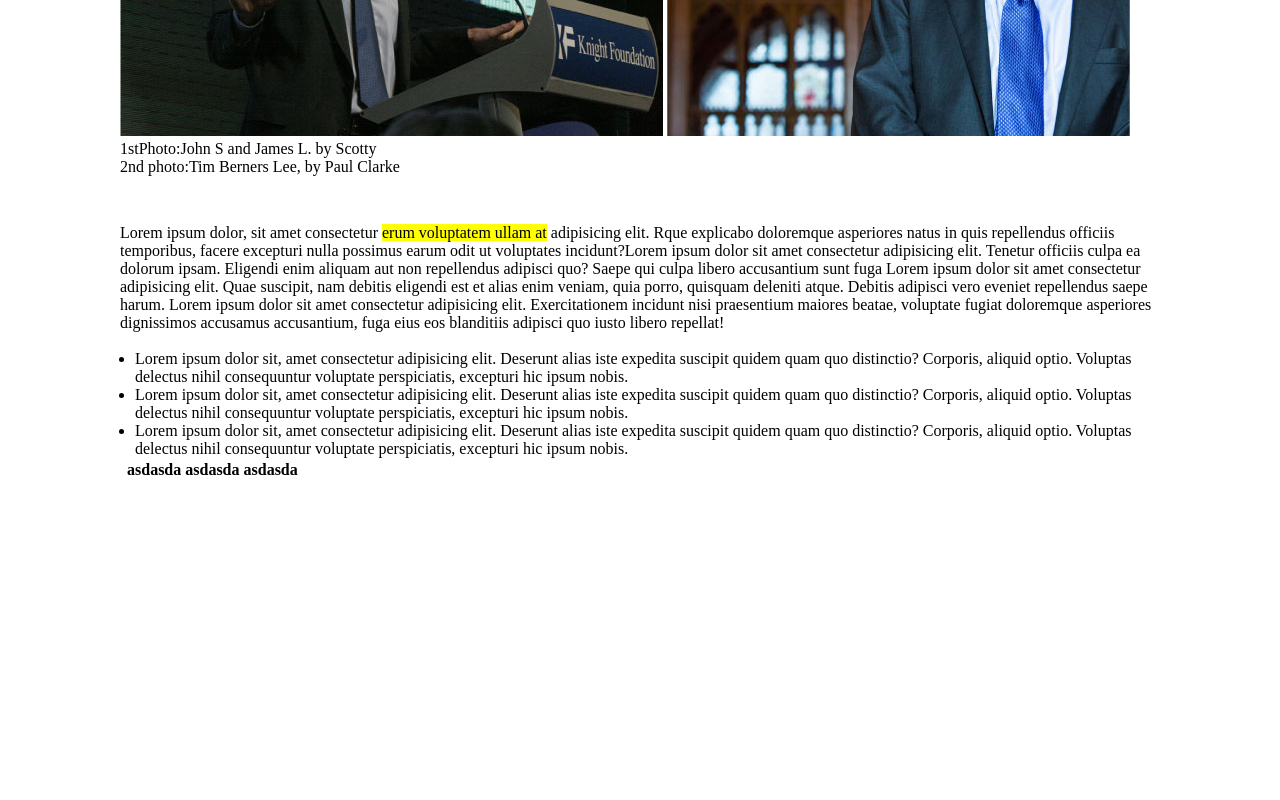
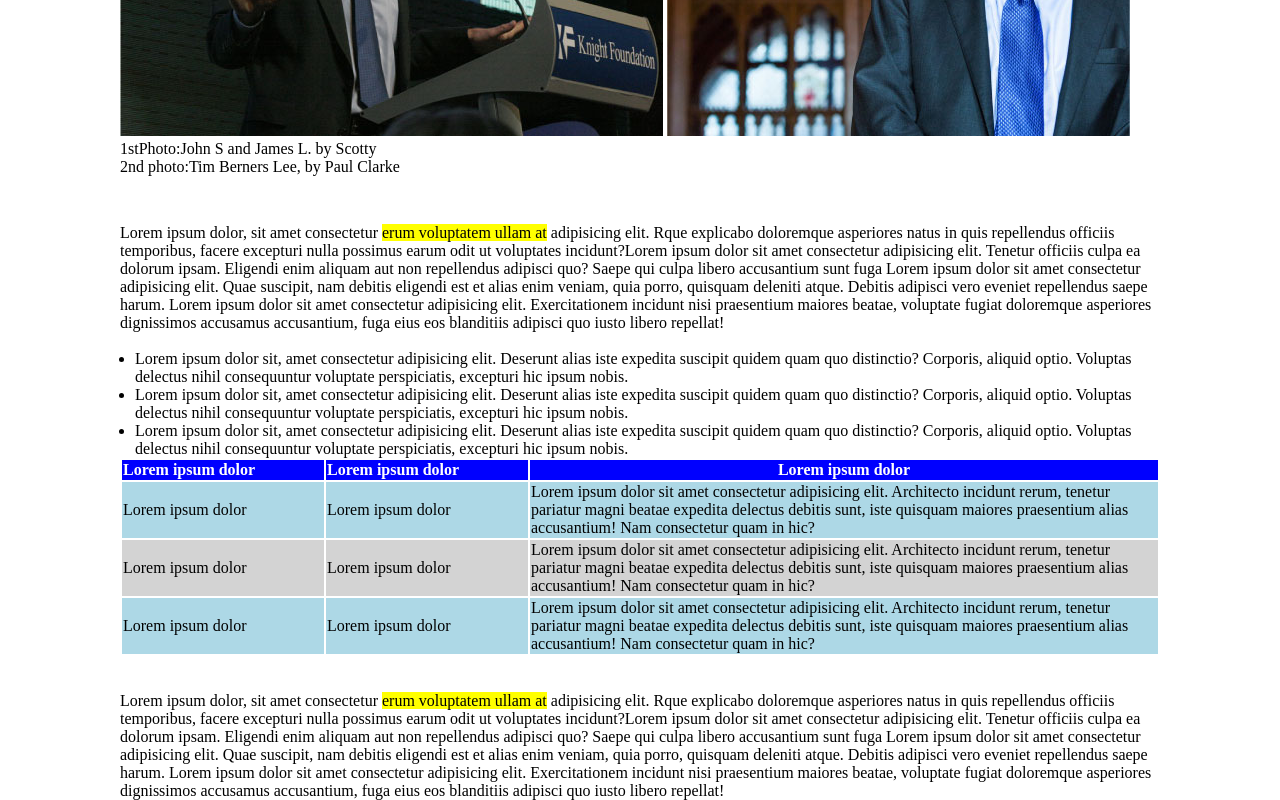
Before and after one commit to AndreaDeGiorgi00/html-css-booleaner, a plain HTML site: page index.html in a window 1280 px wide. Shown: the part 556-1356 px from the top of the page. Before the commit the page ends 1038 px from the top, so only its background shows below. Drawn offline with Linux system fonts and the light colour scheme; files whose address does not match are found by name.

Commit message:
tabella sbagliata

```diff
--- a/index.html
+++ b/index.html
@@ -48,21 +48,68 @@
     </ul>
 
     <table>
-        <td>
-            <th>
-                asdasda
+        <thead>
+            <th class="colonna corta">
+                Lorem ipsum dolor
             </th>
 
-            <th>
-                asdasda
+            <th class="colonna corta">
+                Lorem ipsum dolor
             </th>
 
-            <th>
-                asdasda
+            <th class="colonna lunga">
+                Lorem ipsum dolor
             </th>
+        </thead>
 
-        </td>
+        <tr class="ultima">
+            <td class="colonna corta">
+                Lorem ipsum dolor
+            </td>
+
+            <td class="colonna corta">
+                Lorem ipsum dolor
+            </td>
+
+            <td>
+                Lorem ipsum dolor sit amet consectetur adipisicing elit. Architecto incidunt rerum, tenetur pariatur magni beatae expedita delectus debitis sunt, iste quisquam maiores praesentium alias accusantium! Nam consectetur quam in hic?
+            </td>
+        </tr>
+
+        <tr class="righa diversa" >
+            <td class="colonna corta">
+                Lorem ipsum dolor
+            </td>
+
+            <td class="colonna corta">
+                Lorem ipsum dolor
+            </td>
+
+            <td>
+                Lorem ipsum dolor sit amet consectetur adipisicing elit. Architecto incidunt rerum, tenetur pariatur magni beatae expedita delectus debitis sunt, iste quisquam maiores praesentium alias accusantium! Nam consectetur quam in hic?
+            </td>
+        </tr>
+
+
+
+        <tr class="ultima">
+            <td class="colonna corta">
+                Lorem ipsum dolor
+            </td>
+
+            <td class="colonna corta">
+                Lorem ipsum dolor
+            </td>
+
+            <td>
+                Lorem ipsum dolor sit amet consectetur adipisicing elit. Architecto incidunt rerum, tenetur pariatur magni beatae expedita delectus debitis sunt, iste quisquam maiores praesentium alias accusantium! Nam consectetur quam in hic?
+            </td>
+        </tr>
     </table>
+    <br>
+    <br>
+    <span class="testo">Lorem ipsum dolor, sit amet consectetur <span class="evidenziatore">erum voluptatem ullam at</span> adipisicing elit. Rque explicabo doloremque asperiores natus in quis repellendus officiis temporibus, facere excepturi nulla possimus earum odit ut voluptates incidunt?Lorem ipsum dolor sit amet consectetur adipisicing elit. Tenetur officiis culpa ea dolorum ipsam. Eligendi enim aliquam aut non repellendus adipisci quo? Saepe qui culpa libero accusantium sunt fuga Lorem ipsum dolor sit amet consectetur adipisicing elit. Quae suscipit, nam debitis eligendi est et alias enim veniam, quia porro, quisquam deleniti atque. Debitis adipisci vero eveniet repellendus saepe harum. Lorem ipsum dolor sit amet consectetur adipisicing elit. Exercitationem incidunt nisi praesentium maiores beatae, voluptate fugiat doloremque asperiores dignissimos accusamus accusantium, fuga eius eos blanditiis adipisci quo iusto libero repellat!
+
 
 
 
--- a/style.css
+++ b/style.css
@@ -54,3 +54,29 @@ ul{
 }
 
 /*tabella*/
+
+thead{
+    background-color:blue;
+    color: white ;
+}
+
+.corta{
+    width: 200px;
+    text-align: left;
+    border: solid;
+    border: 10px;
+    border-color:blue ;
+}
+
+.diversa{
+    background-color: lightgrey;
+}
+
+.ultima{
+    background-color: lightblue;
+}
+
+td{
+    margin: 0px;
+
+}
```
